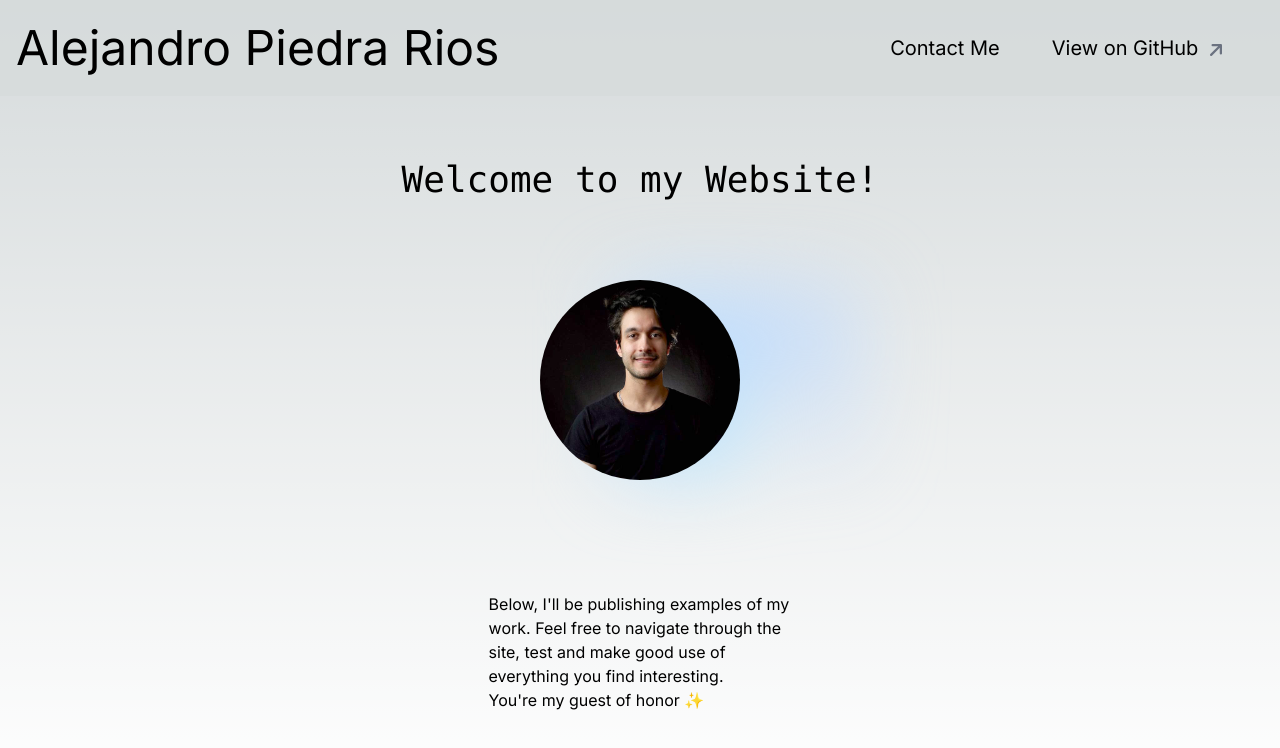
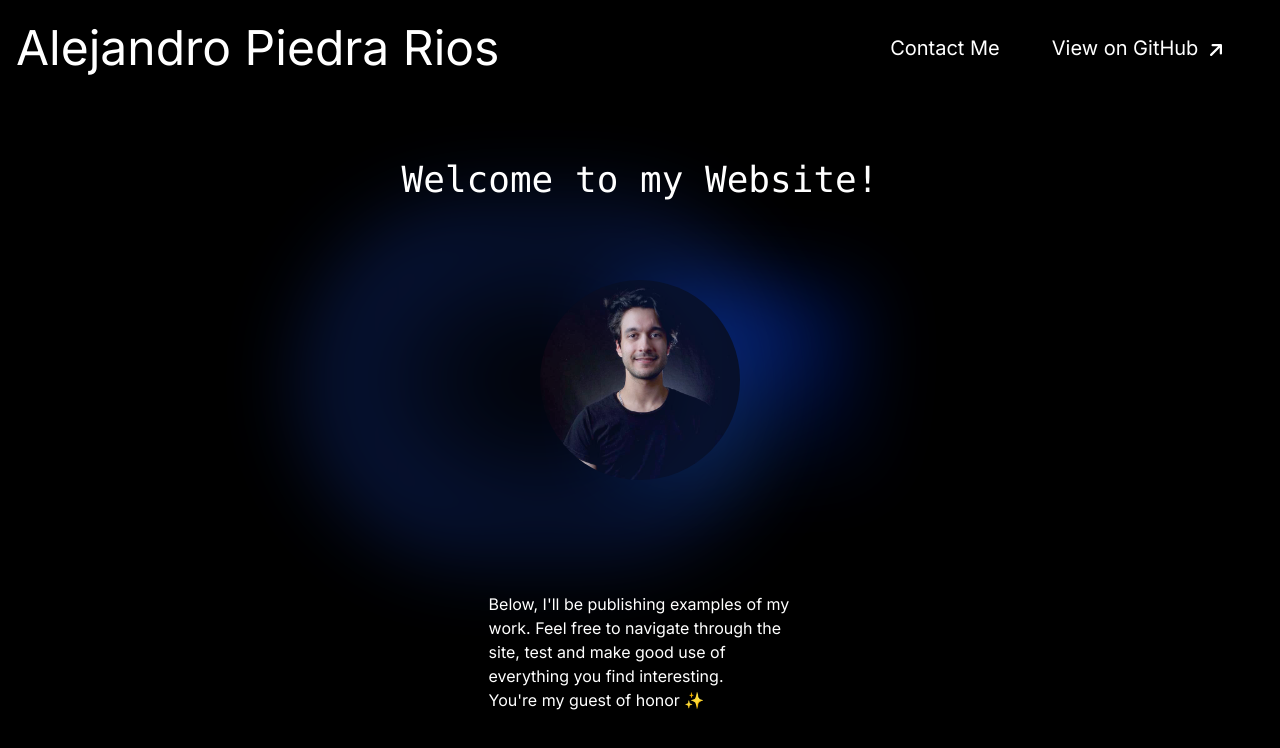
Before and after one commit to apiedrar/alejandro-portfolio-website, a Next.js app: page / in a window 1280 px wide. Shown: the top 748 px of the page. Built offline with nearby package versions, Linux system fonts and the light colour scheme.

Commit message:
define styles

```diff
--- a/src/app/Navbar.jsx
+++ b/src/app/Navbar.jsx
@@ -11,7 +11,7 @@ export default function Navbar() {
     }
 
     return(
-      <nav className="fixed w-screen h-24 mb-100px bg-[#d6dbdcc7] dark:bg-black">
+      <nav className="fixed w-screen h-24 mb-100px bg-black">
         <div className="flex justify-between items-center h-full w-full px-4">
           <Link href="/">
             <h1 className="text-lg lg:text-5xl inline">
@@ -24,16 +24,16 @@ export default function Navbar() {
                 <li className="ml-5 hover:border p-4 text-xl">Contact Me</li>
               </Link>
               <Link href="https://www.github.com/apiedrar/apr-portfolio-web">
-                <li className="mx-5 hover:border p-4 text-xl">View on GitHub <ArrowUpRightIcon className="size-6 text-gray-500 inline" /></li>
+                <li className="mx-5 hover:border p-4 text-xl">View on GitHub <ArrowUpRightIcon className="size-6 inline" /></li>
               </Link>
             </ul>
           </div>
-          <div onClick={handleNav} className="sm:hidden cursor-pointer pl-24"><Bars3Icon className="size-7 text-gray-500" />
+          <div onClick={handleNav} className="sm:hidden cursor-pointer pl-24"><Bars3Icon className="size-7" />
           </div>
-          <div className={menuOpen ? "fixed top-0 left-0 w-screen sm:hidden h-[28%] bg-[#d6dbdc] p-10 ease-in duration-500 dark:bg-black" : "fixed top-[-100%] left-0 p-10 ease-in duration-500"}>
+          <div className={menuOpen ? "fixed top-0 left-0 w-screen sm:hidden h-[28%] bg-black p-10 ease-in duration-500" : "fixed top-[-100%] left-0 p-10 ease-in duration-500"}>
             <div className="flex w-full items-center justify-end">
               <div onClick={handleNav} className="cursor-pointer">
-                <XMarkIcon className="size-7 text-gray-500"/>
+                <XMarkIcon className="size-7"/>
               </div>
             </div>
             <div className="flex-col py-4">
--- a/src/app/globals.css
+++ b/src/app/globals.css
@@ -3,17 +3,9 @@
 @tailwind utilities;
 
 :root {
-  --foreground-rgb: 0, 0, 0;
-  --background-start-rgb: 214, 219, 220;
-  --background-end-rgb: 255, 255, 255;
-}
-
-@media (prefers-color-scheme: dark) {
-  :root {
-    --foreground-rgb: 255, 255, 255;
-    --background-start-rgb: 0, 0, 0;
-    --background-end-rgb: 0, 0, 0;
-  }
+  --foreground-rgb: 255, 255, 255;
+  --background-start-rgb: 0, 0, 0;
+  --background-end-rgb: 0, 0, 0;
 }
 
 body {
--- a/src/app/layout.tsx
+++ b/src/app/layout.tsx
@@ -6,7 +6,7 @@ const inter = Inter({ subsets: ["latin"] });
 
 export const metadata: Metadata = {
   title: "Alejandro Piedra Rios",
-  description: "Generated by create next app",
+  description: "Generated using Next.js",
 };
 
 export default function RootLayout({
--- a/src/app/page.tsx
+++ b/src/app/page.tsx
@@ -11,7 +11,7 @@ export default function Home() {
         <h2 className="text-lg lg:text-4xl">Welcome to my Website!</h2>
       </div>
 
-      <div className="relative z-[-1] flex place-items-center before:absolute before:h-[300px] before:w-full before:-translate-x-1/2 before:rounded-full before:bg-gradient-radial before:to-transparent before:blur-2xl before:content-[''] after:absolute after:-z-20 after:h-[180px] after:w-full after:translate-x-1/3 after:bg-gradient-conic after:from-sky-200 after:via-blue-200 after:blur-2xl after:content-[''] before:dark:bg-gradient-to-br before:dark:from-transparent before:dark:to-blue-700 before:dark:opacity-10 after:dark:from-sky-900 after:dark:via-[#0141ff] after:dark:opacity-40 sm:before:w-[480px] sm:after:w-[240px] before:lg:h-[360px] lg:mt-8 mb-4">
+      <div className="relative z-[-1] flex place-items-center before:absolute before:h-[300px] before:w-full before:-translate-x-1/2 before:rounded-full before:bg-gradient-radial before:from-transparent before:to-blue-700 before:blur-2xl before:opacity-40 after:absolute after:-z-20 after:h-[180px] after:w-full after:translate-x-1/3 after:bg-gradient-conic after:from-sky-900 after:via-[#0141ff] after:blur-2xl after:opacity-40 sm:before:w-[480px] sm:after:w-[240px] before:lg:h-[360px] lg:mt-8 mb-4">
         <Image
           style={{ borderRadius: "100px" }}
           src="/Alejandro Piedra Rios Web Developer.jpeg"
```
